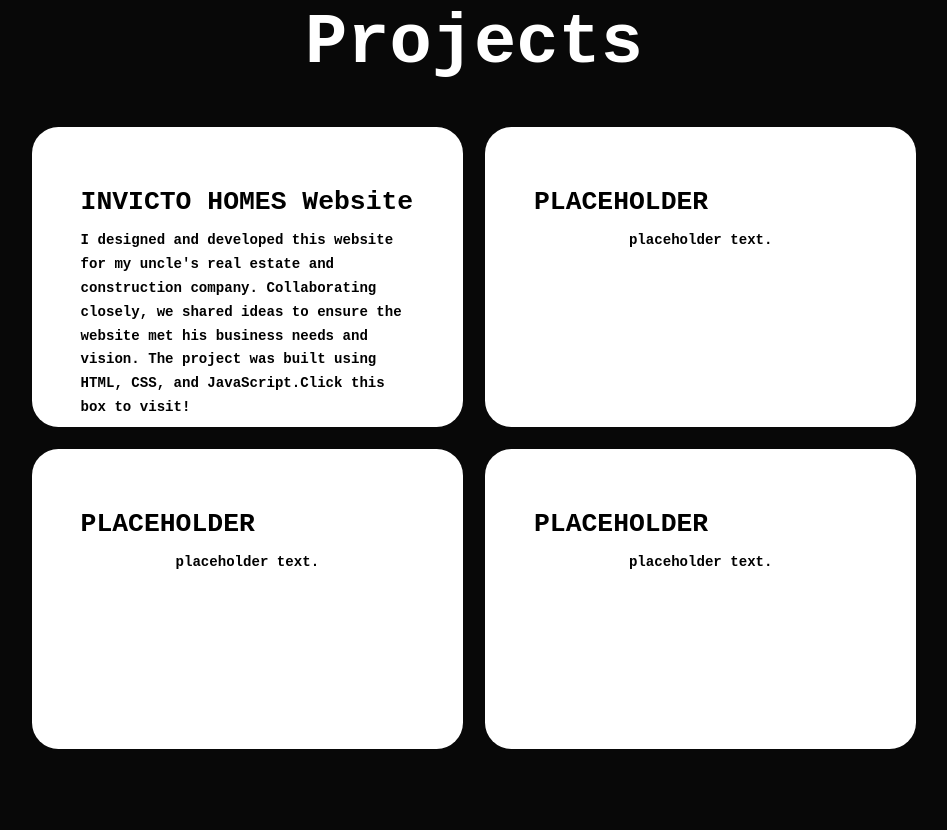
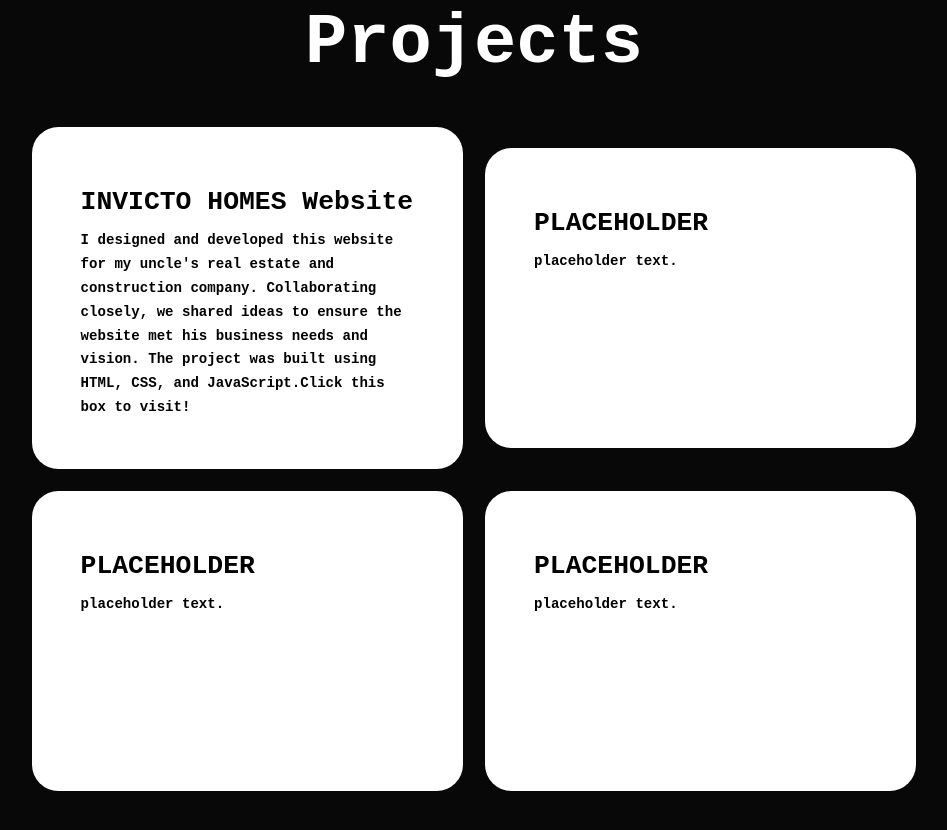
Before and after one commit to surkhab606/personalwebsite, a plain HTML site: page index.html in a window 1280 px wide. Shown: the part 1729-2559 px from the top of the page, without its empty margins (166-1113 px from the left). Drawn offline with nearby package versions, Linux system fonts and the light colour scheme.

Commit message:
Wtf is going on bro

```diff
--- a/style.css
+++ b/style.css
@@ -342,7 +342,6 @@ span {
     display: flex;
     flex-direction: column;
     text-align: left;
-    max-height: 200px;
     justify-content: left;
     align-items: baseline;
     padding: 5rem 5rem;
@@ -358,7 +357,9 @@ span {
     font-size: 1.6rem;
     font-weight: 600;
     line-height: 1.7;
-    margin: auto;
+    white-space: normal;
+    word-wrap: break-word;
+    overflow-wrap: break-word;
 }
 
 .project-link {
```
